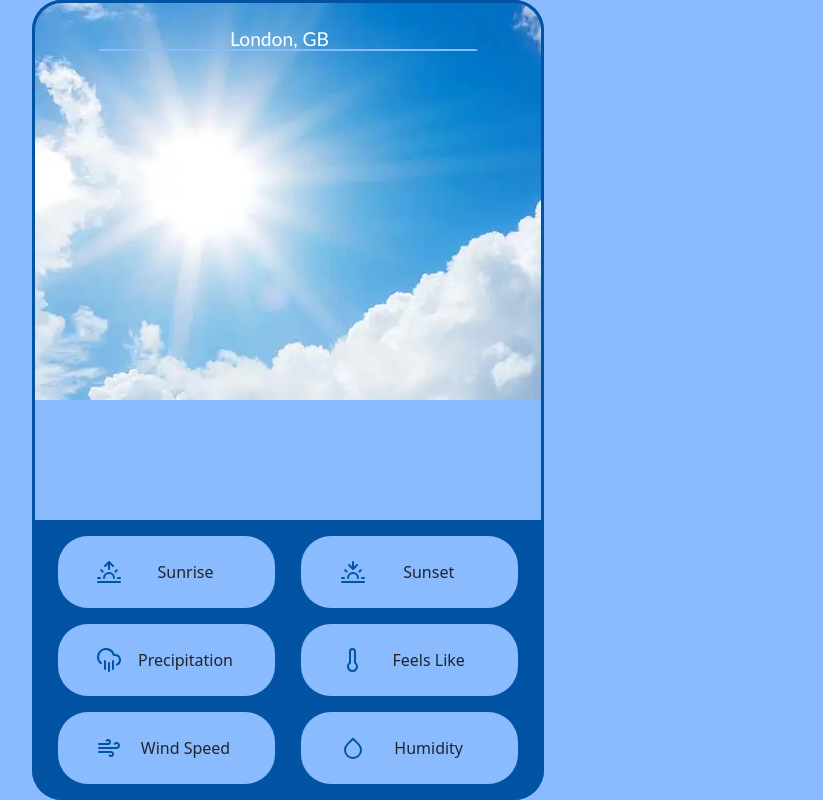
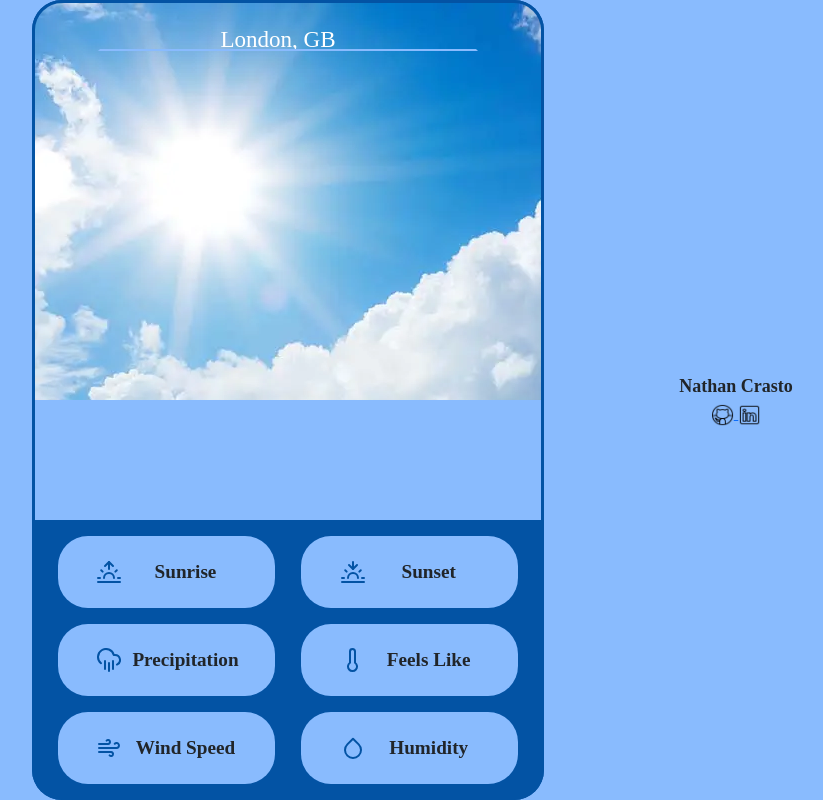
Before and after one commit to nath6428/weatherapp, a plain HTML site: page dist/index.html in a window 1280 px wide. Shown: the whole page, without its empty margins (352-1175 px from the left). Drawn offline with nearby package versions, Linux system fonts and the light colour scheme; no server answers.

Commit message:
Completed

```diff
--- a/dist/index.html
+++ b/dist/index.html
@@ -83,7 +83,20 @@
             </div>
 
         </div>
-        <div class = side-div></div>
+        <div class = side-div>
+            <div class="side-div-name">
+                Nathan Crasto
+            </div>
+            <div class="side-div-icons">
+                <a href="https://github.com/nath6428">
+                    <img src="../images/github.png" style="width: 1.75vw" >
+                </a>
+                <a href="https://www.linkedin.com/in/nathancrasto/">
+                    <img src="../images/linkedin.png" style="width: 1.75vw">
+                </a>
+            </div>
+
+        </div>
 
 
 
--- a/dist/style.css
+++ b/dist/style.css
@@ -9,6 +9,10 @@ body{
     display: flex;
     justify-content: space-between;
     width: 100vw;
+    caret-color: transparent;
+    font-family: "Goudy Old Style", serif;
+    font-size: larger;
+        font-weight: 600;
 }
 
 p{
@@ -59,13 +63,14 @@ p{
 }
 .search-bar{
 
-
+    caret-color: black;
     height: 3vh;
     width: 75%;
     background-color: transparent;
     border-color: transparent transparent var(--primary-color) transparent;
     color: white;
-    font-family: 'Trebuchet MS', 'Lucida Sans Unicode', 'Lucida Grande', 'Lucida Sans', Arial, sans-serif;
+    font-family: "Goudy Old Style", serif;
+    font-size: larger;
     text-align: center;
     font-size: larger;
     outline: none;
@@ -100,8 +105,8 @@ p{
     color: #3B3B3B;
     cursor: pointer;
     display: inline-block;
-    font-family: Roobert,-apple-system,BlinkMacSystemFont,"Segoe UI",Helvetica,Arial,sans-serif,"Apple Color Emoji","Segoe UI Emoji","Segoe UI Symbol";
-    font-size: 16px;
+    font-family: "Palantino", serif;
+    font-size: larger;
     font-weight: 600;
     line-height: normal;
     margin: 0;
@@ -316,3 +321,13 @@ p{
     width: 100%;
     height: 1%;
 }
+
+.side-div {
+
+    display: flex;
+    flex-direction: column;
+    justify-content: center;
+    align-items: center;
+    font-size: large;
+
+}
```
Also changed, not shown: images/github.png (added), images/linkedin.png (added).
